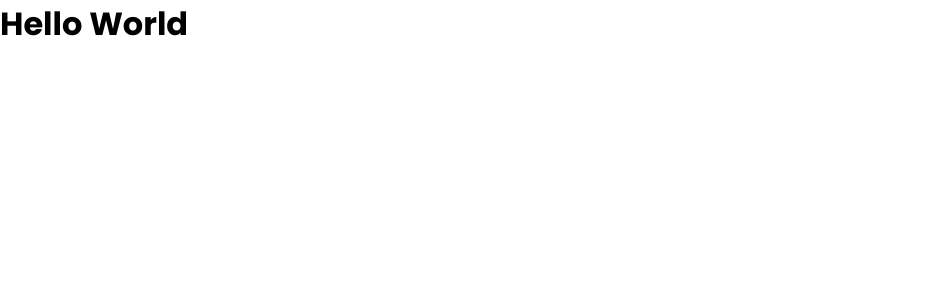
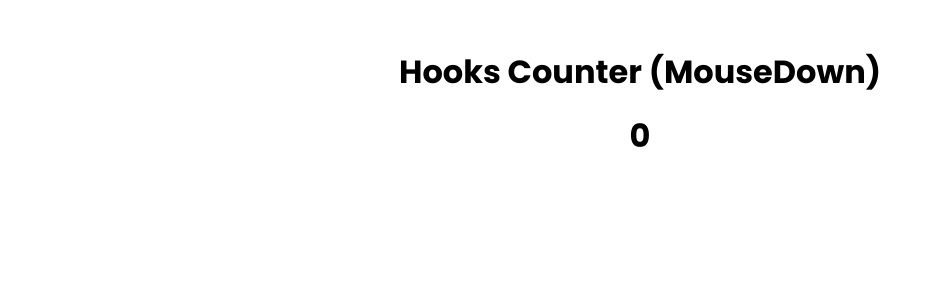
Before and after one commit to GSG-G11/useEffect-Ex, a React (Create React App) app: page / in a window 1280 px wide. Shown: the top 300 px of the page, without its empty margins (0-940 px from the left). Built offline with nearby package versions, Linux system fonts and the light colour scheme.

Commit message:
Finsih First Ex

```diff
--- a/src/App.css
+++ b/src/App.css
@@ -6,3 +6,8 @@
   box-sizing: border-box;
   font-family: 'Poppins', sans-serif;
 }
+
+.App{
+  max-width: 500px;
+  margin: 3rem auto 0 ;
+}
--- a/src/App.js
+++ b/src/App.js
@@ -1,9 +1,10 @@
 import './App.css';
+import Counter from './Components/Counter';
 
 function App() {
   return (
     <div className="App">
-      <h1>Hello World</h1>
+      <Counter />
     </div>
   );
 }
--- /dev/null
+++ b/src/Components/Counter/index.jsx
@@ -0,0 +1,21 @@
+import React, { useEffect, useState } from 'react';
+import './style.css'
+
+const Counter = () => {
+  const [count, setCount] = useState(0);
+
+  useEffect(() => {
+    document.addEventListener('mousedown', () => {
+      setCount((prev) => prev + 1);
+    })
+  }, [])
+
+  return (
+    <div className="counter">
+      <h1>Hooks Counter (MouseDown)</h1>
+      <h3 className='count'>{count}</h3>
+    </div>
+  )
+}
+
+export default Counter;
--- /dev/null
+++ b/src/Components/Counter/style.css
@@ -0,0 +1,8 @@
+.counter{
+  text-align: center;
+}
+
+.count{
+  margin-top: 1rem;
+  font-size: 2rem;
+}
```
